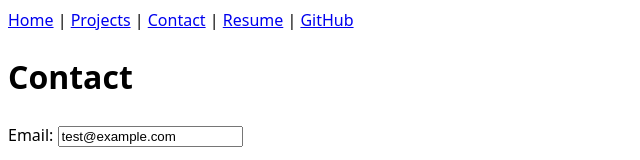
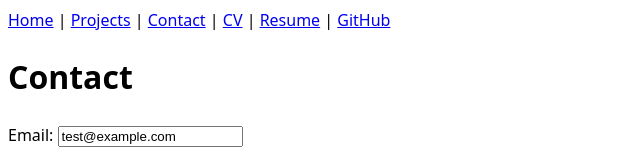
Before and after one commit to MaayahGa/portfolio, a plain HTML site: page contact/index.html in a window 1280 px wide. Shown: the top 160 px of the page, without its empty margins (0-640 px from the left). Drawn offline with Linux system fonts and the light colour scheme.

Commit message:
Added CV header

```diff
--- a/contact/index.html
+++ b/contact/index.html
@@ -11,6 +11,7 @@
         <a href="../index.html">Home</a> |
         <a href="../projects/">Projects</a> |
         <a href="../contact/">Contact</a> |
+        <a href="../cv/">CV</a> |
         <a href="../Gabriel Maayah - Resume.pdf" target="_blank">Resume</a> |
         <a href="https://github.com/MaayahGa" target="_blank">GitHub</a>
     </nav>
```
Also changed, not shown: index.html (+1 -0 lines), projects/index.html (+1 -0 lines), 1 other file.
